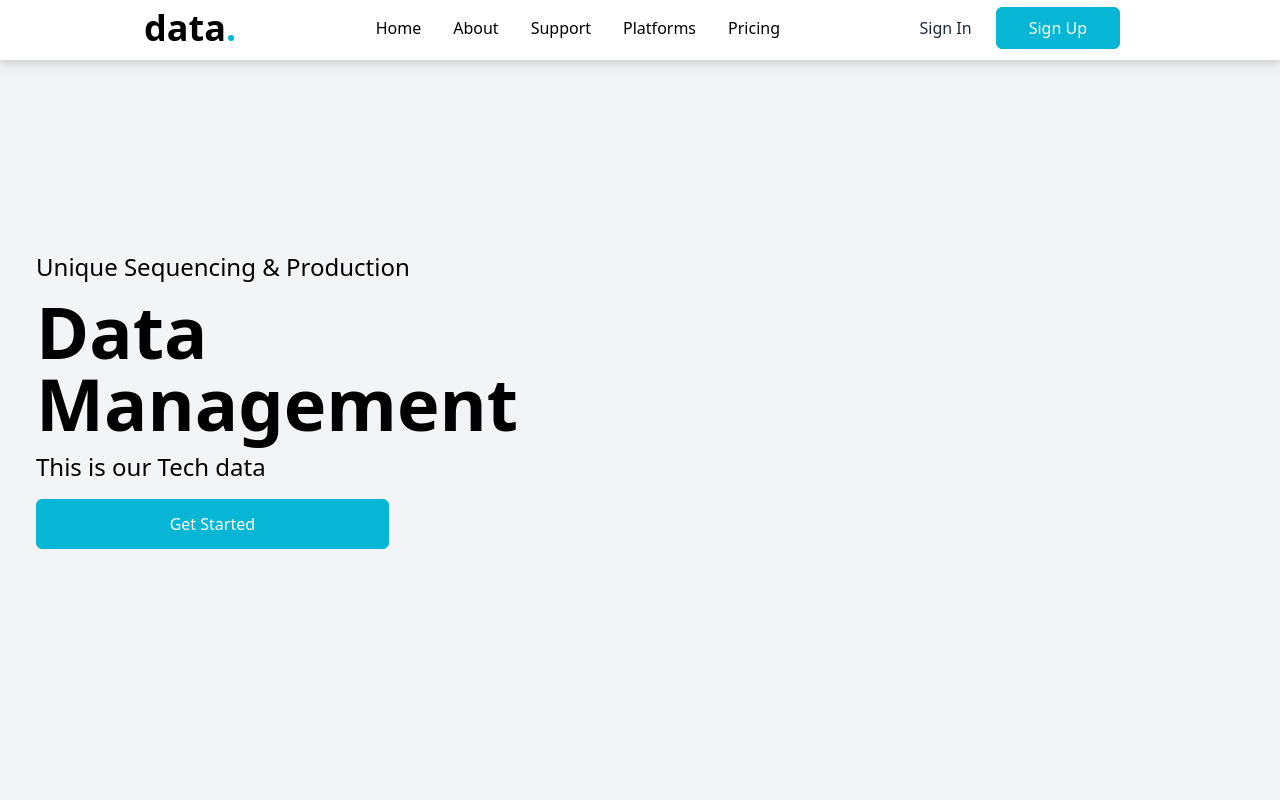
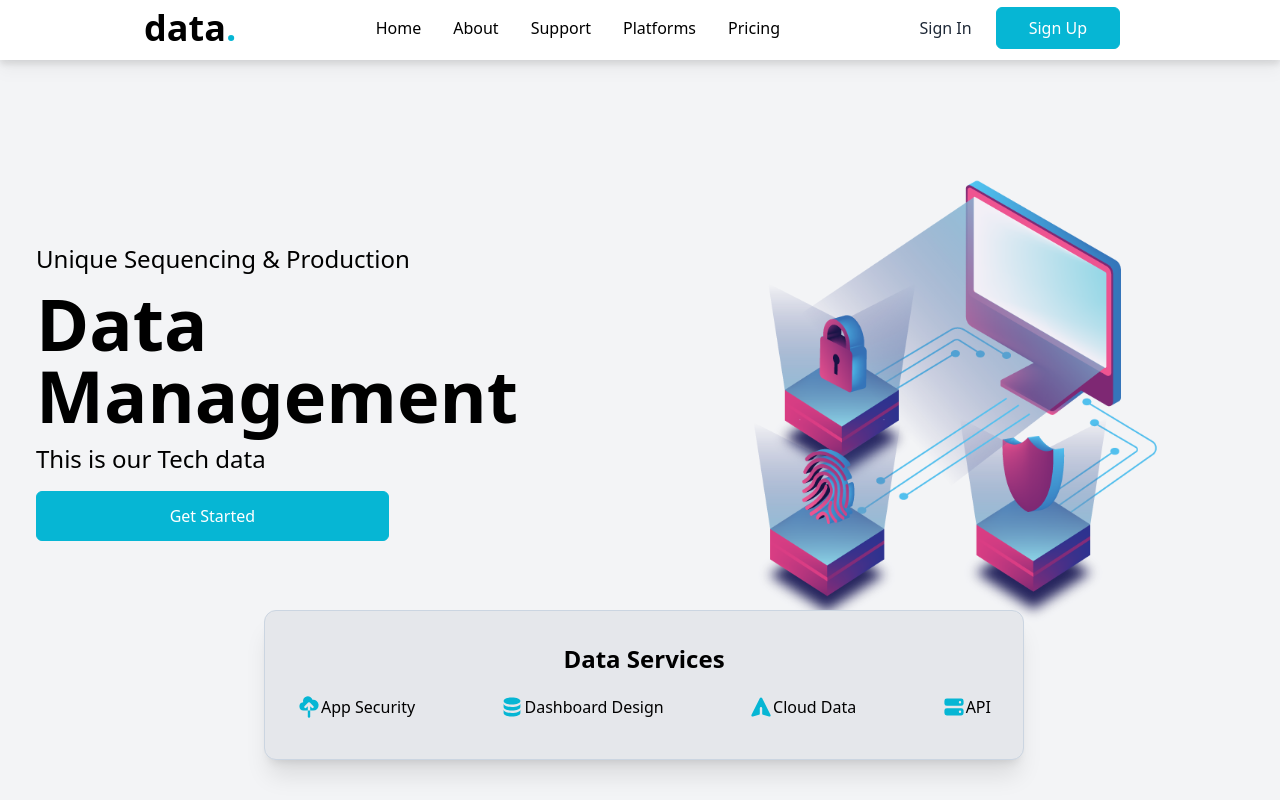
Before and after one commit to AmaduKamara/dm-landing, a React (Create React App) app: page / in a window 1280 px wide. Built offline with nearby package versions, Linux system fonts and the light colour scheme; the HTML template or start-up script is replaced by a standard one.

Commit message:
Add box-shadowed section on the header

```diff
--- a/src/components/Hero.jsx
+++ b/src/components/Hero.jsx
@@ -2,7 +2,7 @@ import React from "react";
 
 import {
   CloudUploadIcon,
-  DatabasedIcon,
+  DatabaseIcon,
   PaperAirplaneIcon,
   ServerIcon,
 } from "@heroicons/react/solid";
@@ -19,7 +19,27 @@ const Hero = () => {
             Data Management
           </h1>
           <p className="text-xl md:text-2xl">This is our Tech data</p>
-          <button className="py-3 px-8 mt-4 sm:w-[60%]">Get Started</button>
+          <button className="py-3 px-8 my-4 sm:w-[60%]">Get Started</button>
+        </div>
+        <div>
+          <img src={heroBgImage} alt="Data Management" className="w-full" />
+        </div>
+        <div className="absolute flex flex-col py-8 md:min-w-[760px] bottom-[5%] mx-1 md:left-1/2 transform md:-translate-x-1/2 bg-gray-200 border border-slate-300 rounded-xl shadow-xl text-center">
+          <h2 className="text-2xl font-semibold">Data Services</h2>
+          <div className="flex justify-between flex-wrap px-4 mt-3">
+            <p className="flex px-4 py-2">
+              <CloudUploadIcon className="text-cyan-500 h-6" /> App Security
+            </p>
+            <p className="flex px-4 py-2">
+              <DatabaseIcon className="text-cyan-500 h-6" /> Dashboard Design
+            </p>
+            <p className="flex px-4 py-2">
+              <PaperAirplaneIcon className="text-cyan-500 h-6" /> Cloud Data
+            </p>
+            <p className="flex px-4 py-2">
+              <ServerIcon className="text-cyan-500 h-6" /> API
+            </p>
+          </div>
         </div>
       </div>
     </section>
```
